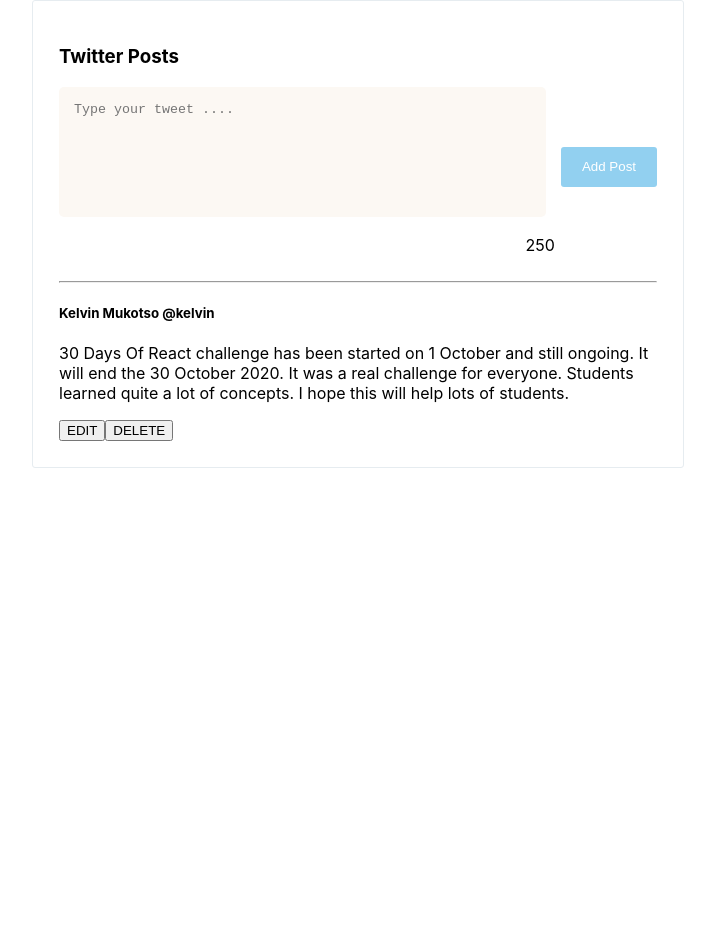
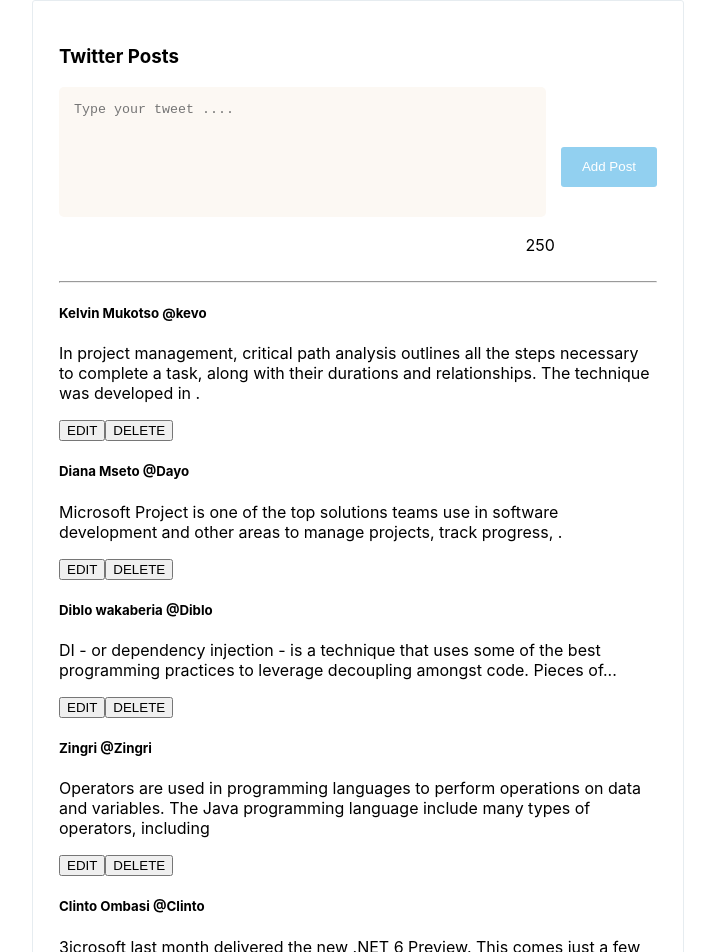
Before and after one commit to mukotso/React-twitter-posts, a React (Create React App) app: page / in a window 1280 px wide. Shown: the top 952 px of the page, without its empty margins (282-997 px from the left). Before the commit the page ends 800 px from the top, so only its background shows below. Built offline with nearby package versions, Linux system fonts and the light colour scheme.

Commit message:
add default tweets in state to display on load

```diff
--- a/src/Components/DisplayTweets.js
+++ b/src/Components/DisplayTweets.js
@@ -1,14 +1,52 @@
+import {useState} from "react";
+
 const DisplayTweets = () => {
+    const [tweets, setTweet] = useState([
+        {
+            id: 1,
+            name: "Kelvin Mukotso",
+            username: "kevo",
+            tweet: "In project management, critical path analysis outlines all the steps necessary to complete a task," +
+                " along with their durations and relationships. The technique was developed in ."
+        },
+        {
+            id: 2,
+            name: "Diana Mseto",
+            username: "Dayo",
+            tweet: "Microsoft Project is one of the top solutions teams use in software development and other areas to manage projects, track progress, ."
+        },
+        {
+            id: 3,
+            name: "Diblo wakaberia",
+            username: "Diblo",
+            tweet: "DI - or dependency injection - is a technique that uses some of the best programming practices to leverage decoupling amongst code. Pieces of..."
+        },
+        {
+            id: 4,
+            name: "Zingri",
+            username: "Zingri",
+            tweet: "Operators are used in programming languages to perform operations on data and variables. The Java programming language include many types of operators, including "
+        },
+        {
+            id: 5,
+            name: "Clinto Ombasi",
+            username: "Clinto",
+            tweet: "3icrosoft last month delivered the new .NET 6 Preview. This comes just a few months after the release of .NET 5.0 in November"
+        }
+    ])
     return (
         <>
             <hr/>
+
+            {
+                tweets.map((tweet) => {
+                    return (
+                        <>
                             <div className={'header'}>
-                <h5> Kelvin Mukotso <span>@kelvin</span></h5>
+                                <h5> {tweet.name} <span>@{tweet.username}</span></h5>
                             </div>
                             <div className={'post-content'}>
-                <p>30 Days Of React challenge has been started on 1 October and still ongoing.
-                    It will end the 30 October 2020. It was a real challenge for everyone.
-                    Students learned quite a lot of concepts. I hope this will help lots of students.</p>
+                                <p>{tweet.tweet}</p>
                             </div>
 
                             <div className={'footer'}>
@@ -17,6 +55,11 @@ const DisplayTweets = () => {
                             </div>
                         </>
                     )
+                })
+            }
+
+        </>
+    )
 }
 
 export default DisplayTweets;
```
Lines whose indentation alone changed are shown as unchanged.
